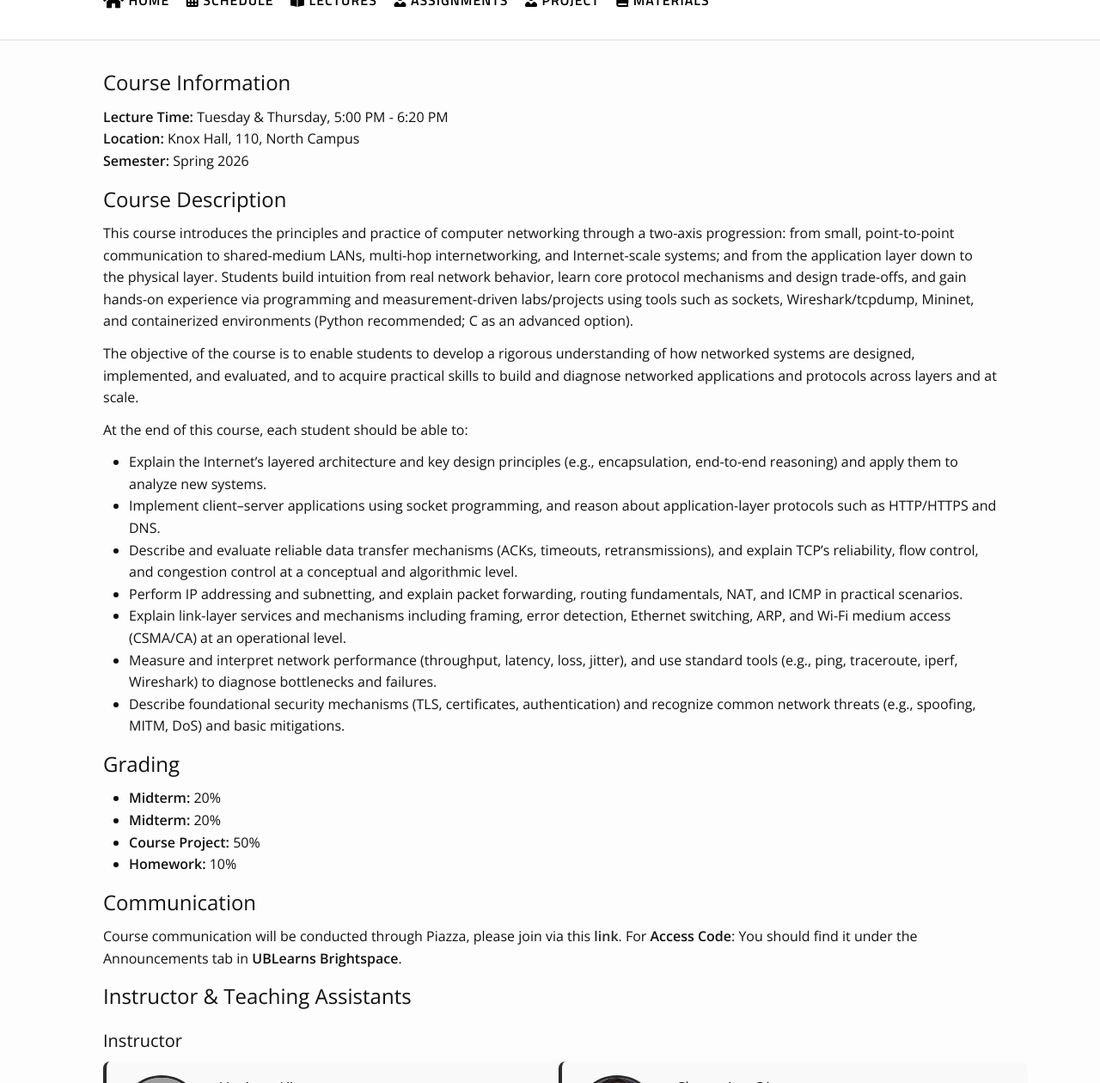
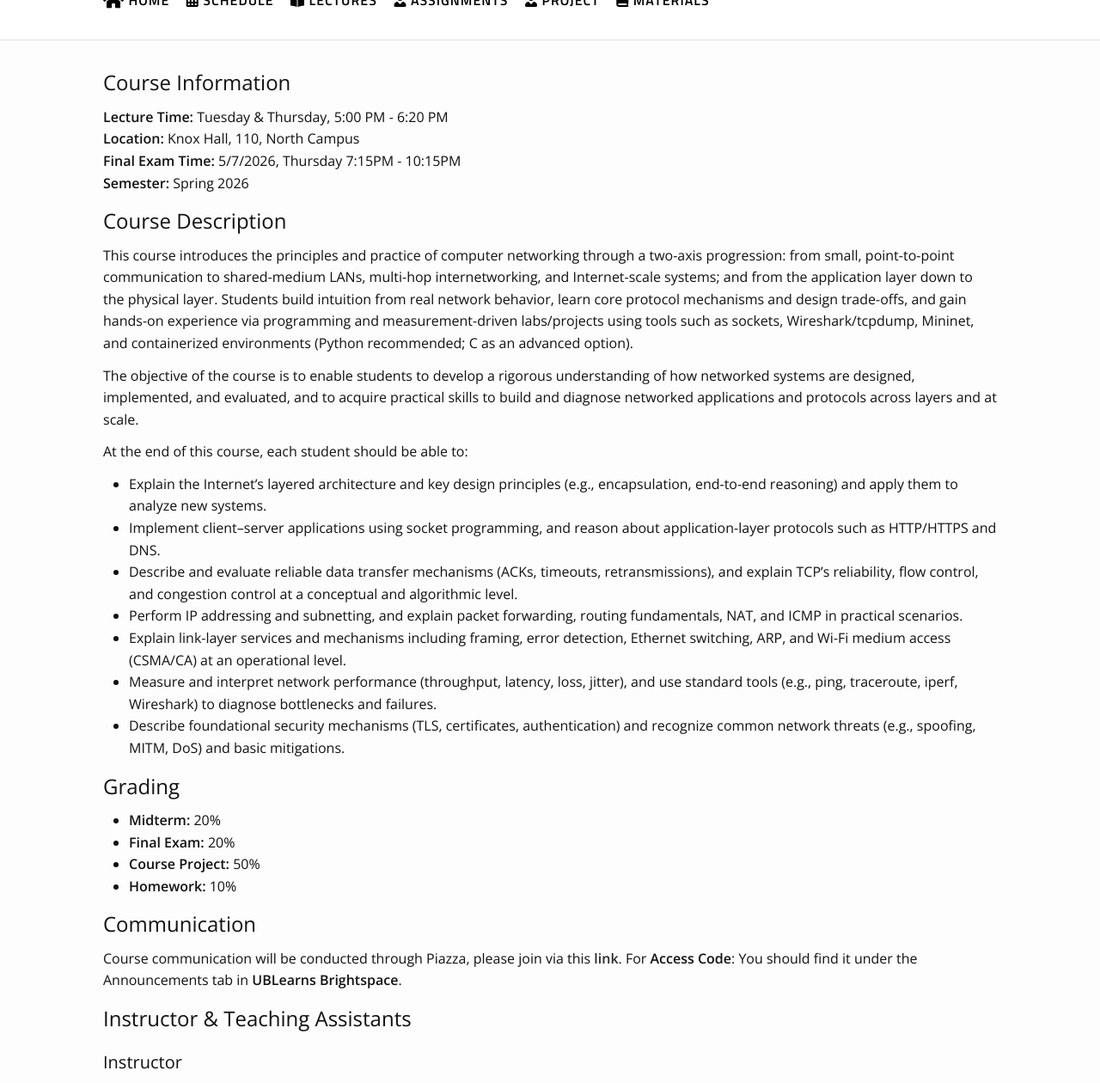
Before and after one commit to xieyaxiongfly/CSE589_UB_SP26, a Jekyll site: the page built from index.md, in a window 1280 px wide and 1400 px high, cut to the strip 140-1400 px from the top of the window. Shown: the whole strip at 86% size. Built offline with Jekyll 4.4.1, drawn with Linux system fonts in a browser that asks for light colours; nearby versions of some CDN libraries; our own code applies the rules of GitHub Pages for plain Markdown files; grey boxes are pictures that could not be loaded.

Commit message:
update finals

```diff
--- a/_data/home_modules.yml
+++ b/_data/home_modules.yml
@@ -2,7 +2,8 @@ modules:
 - type: markdown
   title: Course Information
   body: "**Lecture Time:** Tuesday & Thursday, 5:00 PM - 6:20 PM  \r\n**Location:**\
-    \ Knox Hall, 110, North Campus  \r\n**Semester:** Spring 2026"
+    \ Knox Hall, 110, North Campus  \r\n**Final Exam Time:** 5/7/2026, Thursday 7:15PM\
+    \ - 10:15PM  \r\n**Semester:** Spring 2026"
 - type: markdown
   title: Course Description
   body: "This course introduces the principles and practice of computer networking\
@@ -34,8 +35,8 @@ modules:
     \ spoofing, MITM, DoS) and basic mitigations."
 - type: markdown
   title: Grading
-  body: "- **Midterm:** 20%\r\n- **Midterm:** 20%\r\n- **Course Project:** 50%\r\n\
-    - **Homework:** 10%"
+  body: "- **Midterm:** 20%\r\n- **Final Exam:** 20%\r\n- **Course Project:** 50%\r\
+    \n- **Homework:** 10%"
 - type: markdown
   title: Communication
   body: "Course communication will be conducted through Piazza, please join via this\
```
Also changed, not shown: 2 other files.
